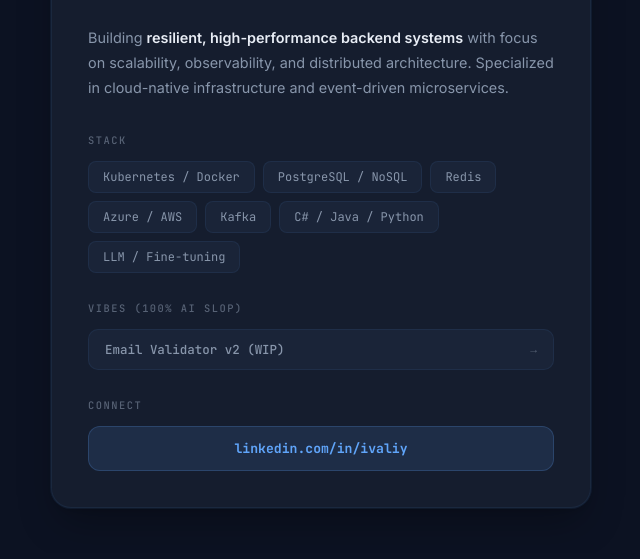
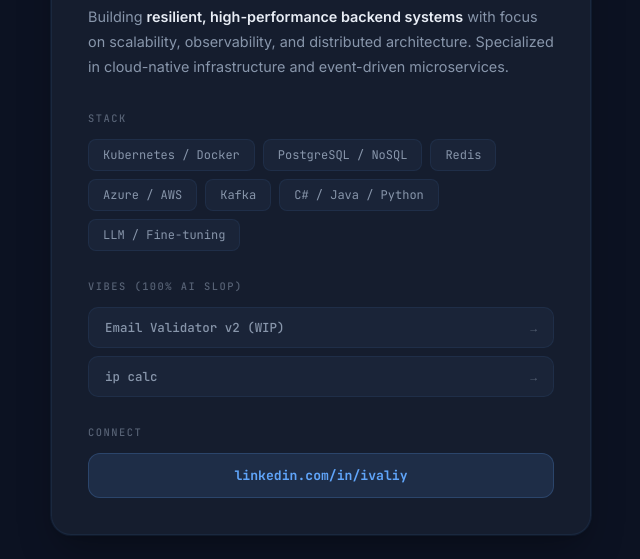
Before and after one commit to iviv/sites, a website: page index.html in a window 1280 px wide. Shown: the part 247-806 px from the top of the page, without its empty margins (319-959 px from the left). Drawn offline with Linux system fonts and the light colour scheme.

Commit message:
Add link to IP calculator in index.html

```diff
--- a/index.html
+++ b/index.html
@@ -379,6 +379,10 @@
                         Email Validator v2 (WIP)
                         <span class="arrow">&rarr;</span>
                     </a>
+                    <a href="ip.html" class="vibe-link" target="_blank">
+                        ip calc
+                        <span class="arrow">&rarr;</span>
+                    </a>
                 </div>
             </div>
 
```
